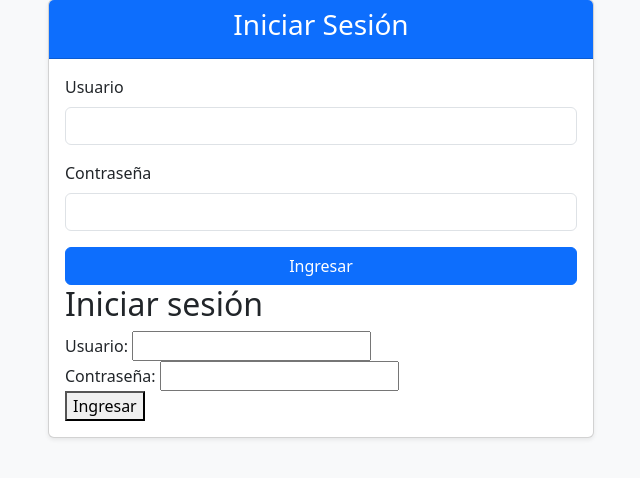
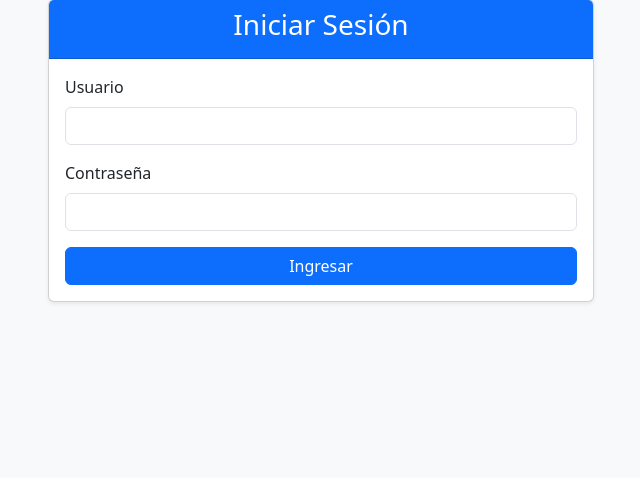
Before and after one commit to LeoGidev/djangoexample, a Django app: page /login/ in a window 1280 px wide. Shown: the part 49-527 px from the top of the page, without its empty margins (319-959 px from the left). Run offline with Django 5.2, Linux system fonts and the light colour scheme.

Commit message:
se trabaja en estilos boostrap del login

```diff
--- a/ExampleDJANGO/miApp/templates/login.html
+++ b/ExampleDJANGO/miApp/templates/login.html
@@ -29,18 +29,12 @@
                             <div class="d-grid">
                                 <button type="submit" class="btn btn-primary">Ingresar</button>
                             </div>
-
-    <h2>Iniciar sesión</h2>
-    {% if error %}
-        <p style="color: red;">{{ error }}</p>
-    {% endif %}
-    <form method="post">
-        {% csrf_token %}
-        <label for="username">Usuario:</label>
-        <input type="text" name="username" required><br>
-        <label for="password">Contraseña:</label>
-        <input type="password" name="password" required><br>
-        <button type="submit">Ingresar</button>
-    </form>
+                        </form>
+                    </div>
+                </div>
+            </div>
+        </div>
+    </div>
+    <script src="https://cdn.jsdelivr.net/npm/bootstrap@5.3.0/dist/js/bootstrap.bundle.min.js"></script>
 </body>
 </html>
```
